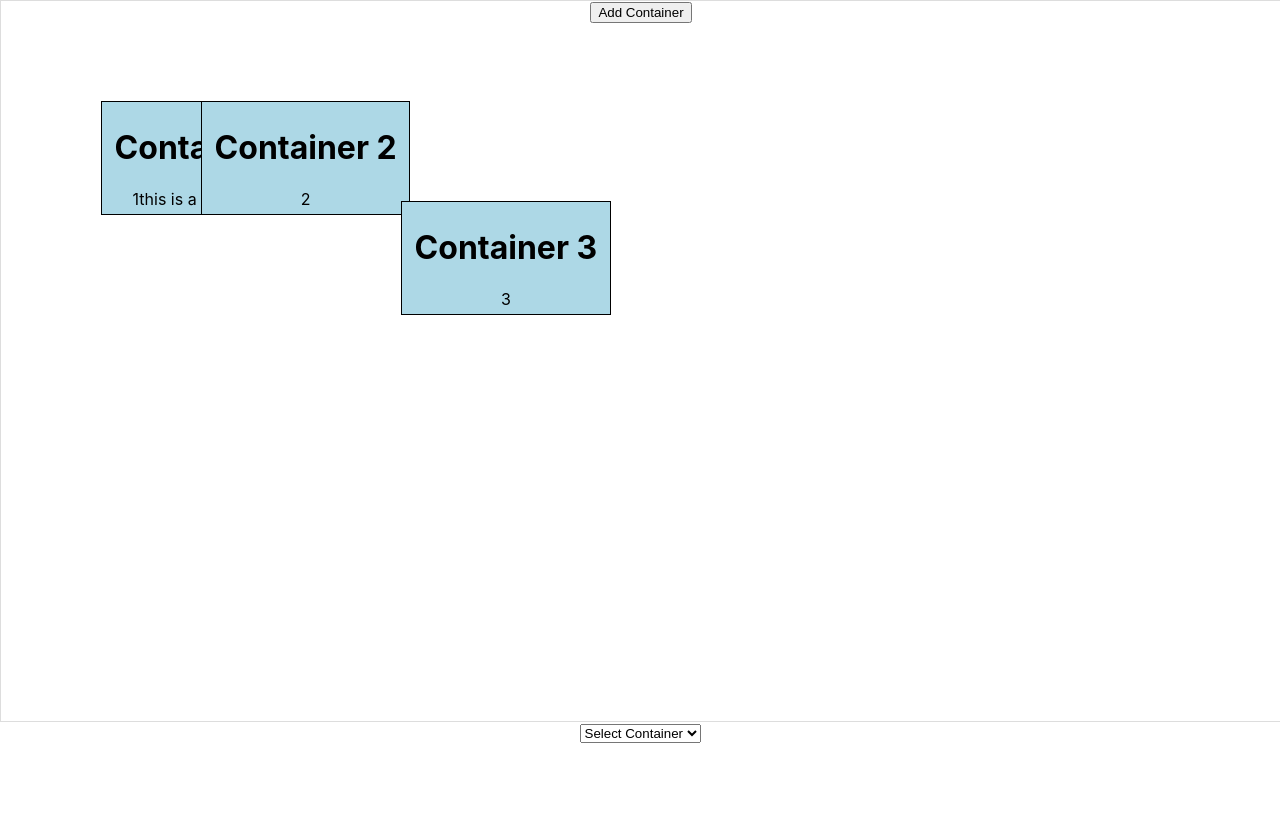
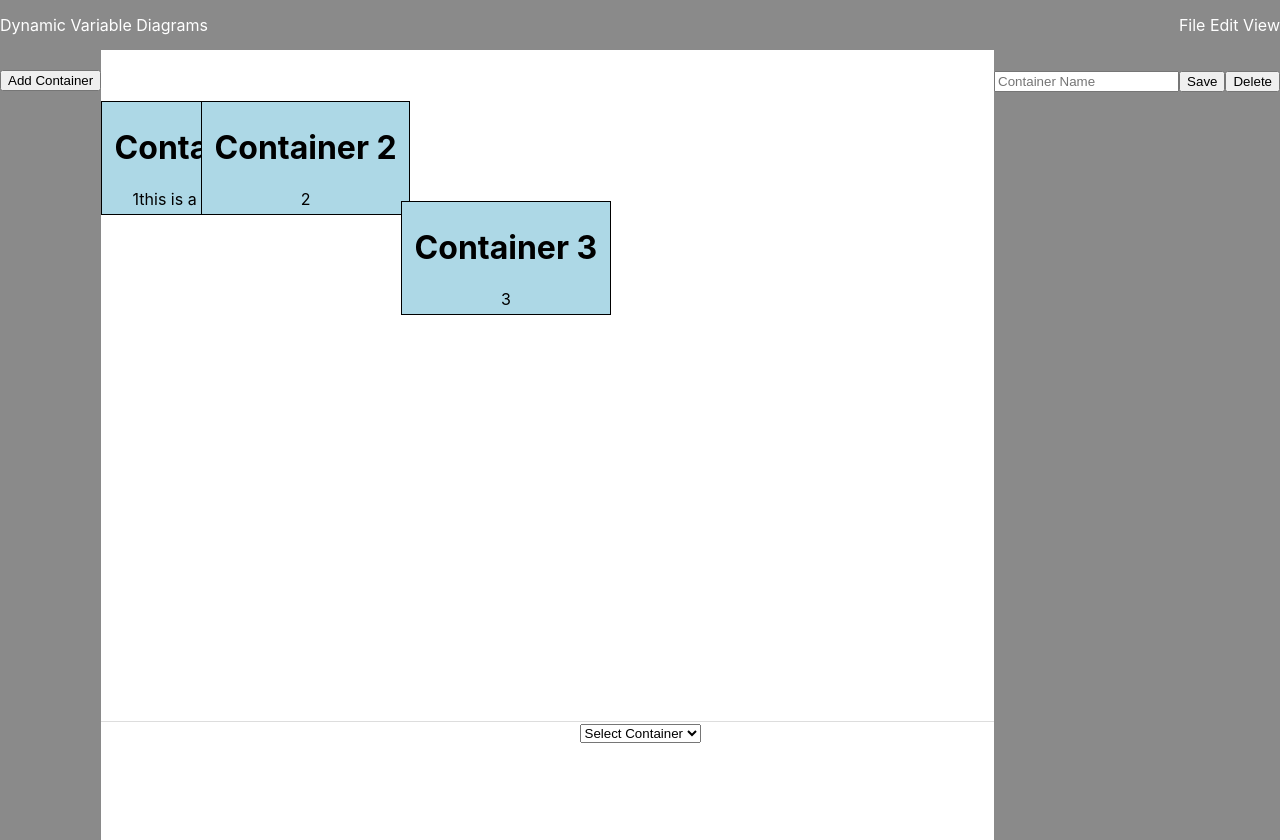
Before and after one commit to raienelliston/Dynamic-Variable-Diagrams, a React (Create React App) app in the folder dynamic-variable-diagrams/: page / in a window 1280 px wide. Before the commit the page ends 800 px from the top, so only its background shows below. Built offline with nearby package versions, Linux system fonts and the light colour scheme.

Commit message:
created basic overlay menu and moved the addContainer button to it

```diff
--- a/dynamic-variable-diagrams/src/App.js
+++ b/dynamic-variable-diagrams/src/App.js
@@ -2,11 +2,13 @@
 import React from 'react';
 import Diagram from './components/Diagram';
 import ContainerModifier from './components/ContainerModifier';
+import Overlay from './components/Overlay';
 import './App.css';
 
 function App() {
   return (
     <div className="App">
+        <Overlay />
         <Diagram />
         <ContainerModifier />
     </div>
--- /dev/null
+++ b/dynamic-variable-diagrams/src/components/Overlay.js
@@ -0,0 +1,100 @@
+import React from "react";
+import styled from "styled-components";
+import { useDispatch } from "react-redux";
+import { addContainer } from "../store/actions";
+import { useSelector } from "react-redux";
+
+const OverlayContainer = styled.div`
+    position: absolute;
+    top: 0;
+    left: 0;
+    width: 100%;
+    height: 100%;
+    pointer-events: none;
+    z-index: 100;
+    `;
+
+const TopMenuBar = styled.div`
+    position: absolute;
+    top: 0;
+    left: 0;
+    width: 100%;
+    min-height: 50px;
+    background-color: #8a8a8a;
+    color: white;
+    display: flex;
+    justify-content: space-between;
+    align-items: center;
+    padding: 0;
+    `;
+
+const LeftMenuBar = styled.div`
+    position: absolute;
+    top: 50px;
+    left: 0;
+    width: flex;
+    height: calc(100% - 50px);
+    background-color: #8a8a8a;
+    color: white;
+    display: flex;
+    flex-direction: column;
+    justify-content: space-between;
+    align-items: center;
+    padding: 20px 0;
+    pointer-events: fill;
+    `;
+
+const RightMenuBar = styled.div`
+    position: absolute;
+    top: 50px;
+    right: 0;
+    width: flex;
+    height: calc(100% - 50px);
+    background-color: #8a8a8a;
+    color: white;
+    display: flex;
+    flex-direction: column;
+    justify-content: space-between;
+    align-items: center;
+    padding: 20px 0;
+    pointer-events: fill;
+`;
+
+const Overlay = () => {
+    const containers = useSelector((state) => state.diagram.containers);
+    const dispatch = useDispatch();
+
+    const handleAddContainer = () => {
+        const newContainer = { id: containers.length + 1, name: `Container ${containers.length + 1}`, x:0, y:0 };
+        dispatch(addContainer(newContainer));
+      };
+
+    const EditContainer = () => {
+        return (
+            <div>
+                <input type="text" placeholder="Container Name" />
+                <button>Save</button>
+                <button>Delete</button>
+            </div>
+        );
+    };
+
+
+
+    return (
+        <OverlayContainer>
+            <TopMenuBar>
+                <div>Dynamic Variable Diagrams</div>
+                <div>File Edit View</div>
+            </TopMenuBar>
+            <LeftMenuBar>
+                <button onClick={handleAddContainer}>Add Container</button>
+            </LeftMenuBar>
+            <RightMenuBar>
+                <EditContainer />
+            </RightMenuBar>
+        </OverlayContainer>
+    );
+}
+
+export default Overlay;
```
